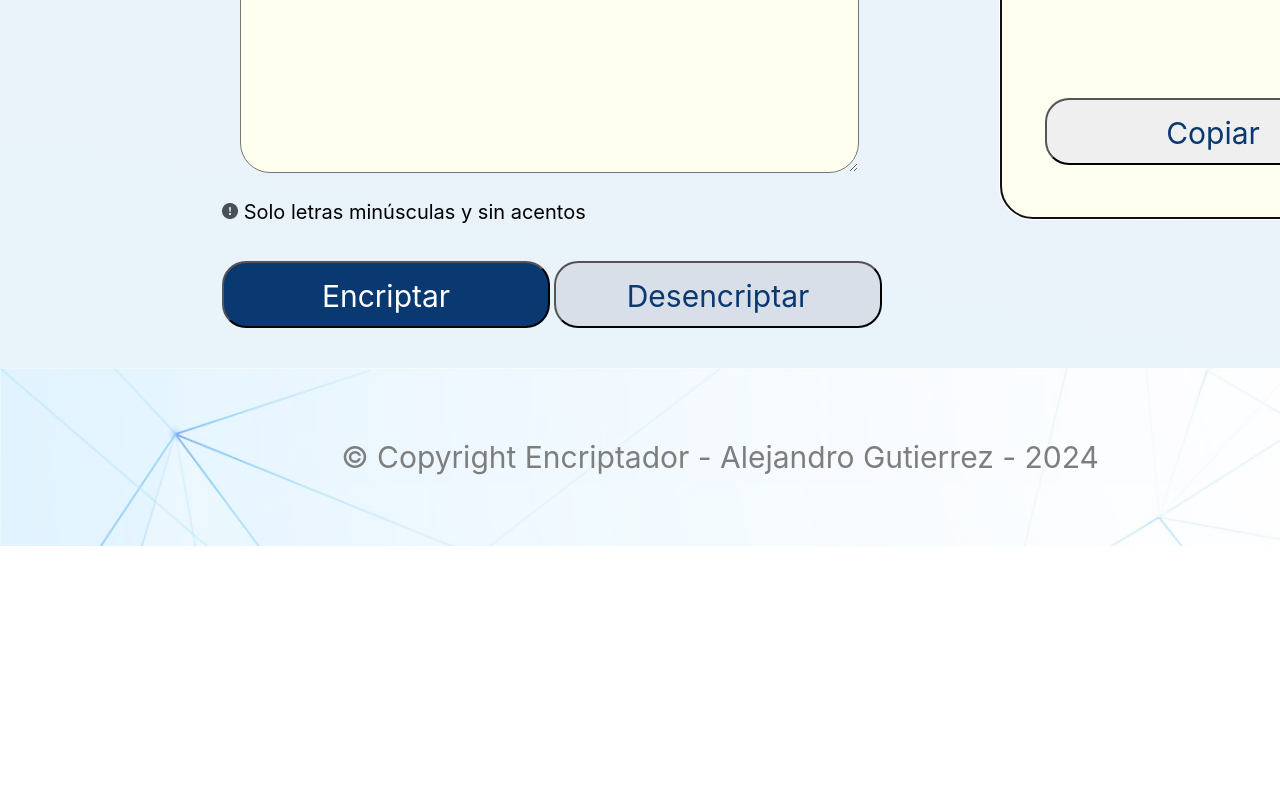
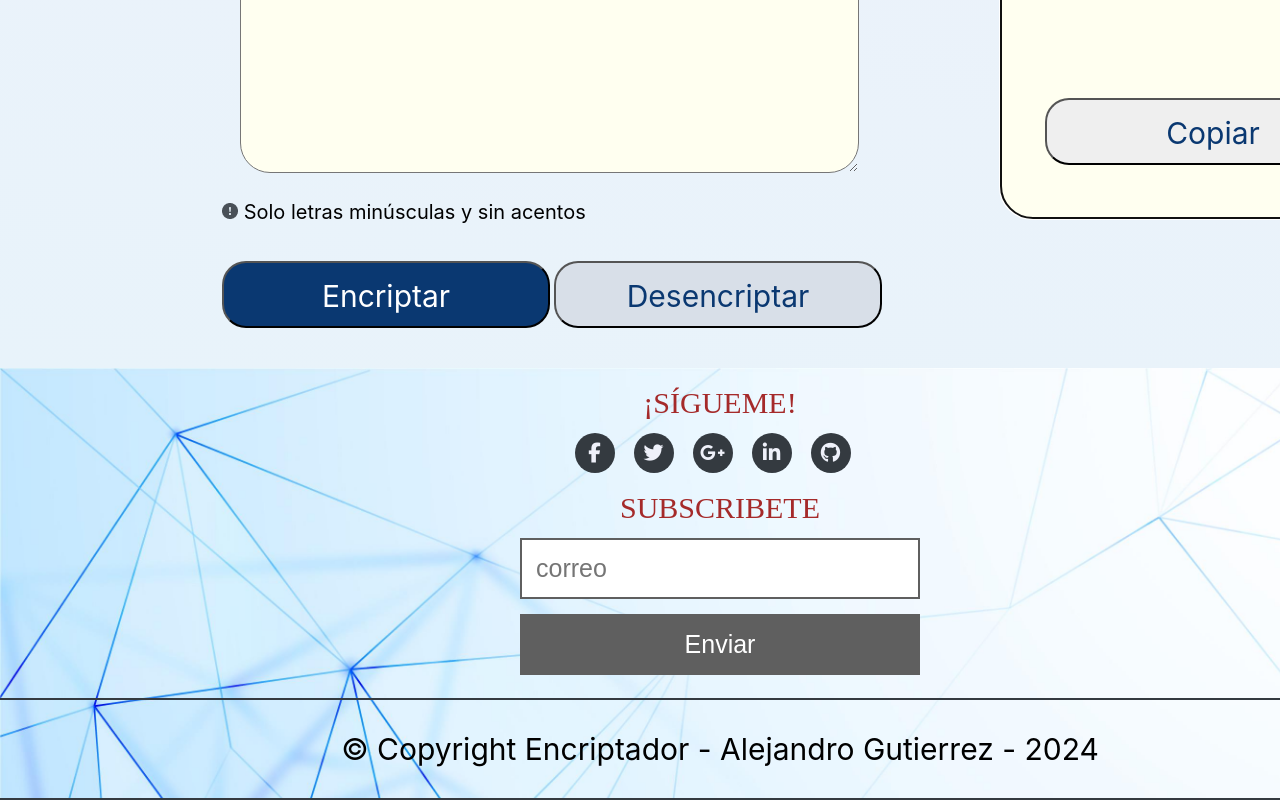
Before and after one commit to LuGutierrez29/Encriptador, a plain HTML site: page index.html in a window 1280 px wide. Shown: the part 787-1587 px from the top of the page. Before the commit the page ends 1333 px from the top, so only its background shows below. Drawn offline with Linux system fonts and the light colour scheme.

Commit message:
integración de footer

```diff
--- a/index.html
+++ b/index.html
@@ -9,6 +9,7 @@
         <title>Encriptador</title>
         <link rel="stylesheet" href="reset.css">
         <link rel="stylesheet" href="style.css">
+        <link rel="stylesheet" href="https://cdnjs.cloudflare.com/ajax/libs/font-awesome/6.5.1/css/all.min.css" integrity="sha512-DTOQO9RWCH3ppGqcWaEA1BIZOC6xxalwEsw9c2QQeAIftl+Vegovlnee1c9QX4TctnWMn13TZye+giMm8e2LwA==" crossorigin="anonymous" referrerpolicy="no-referrer" />
 
 
     </head>
@@ -52,8 +53,32 @@
 
         </main>
 
-        <footer>
-            <p class="copyright">&copy Copyright Encriptador - Alejandro Gutierrez - 2024</p>
+        <footer class="footer">
+            <div class="container">
+                <div class="footer-link">
+                    <div class="link">
+                        <h3>¡Sígueme!</h3>
+                        <div class="socials">
+                            <a href="#"><i class="fa-brands fa-facebook-f"></i></a>
+                            <a href="#"><i class="fab fa-twitter"></i></a>
+                            <a href="#"><i class="fa-brands fa-google-plus-g"></i></a>
+                            <a href="https://www.linkedin.com/in/alejandro-gutierrez-107761259"><i class="fab fa-linkedin-in"></i></a>
+                            <a href="https://github.com/LuGutierrez29/"><i class="fab fa-github"></i></a>
+                        </div>
+                        <h3>Subscribete</h3>
+                        <form>
+                            <input type="email" placeholder="correo">
+                            <input class= "btn" type="submit" value="Enviar">
+                        </form>
+                    </div>
+                </div>
+                <hr>
+                <div class="footer-text">
+                    <p class="copyright">&copy Copyright Encriptador - Alejandro Gutierrez - 2024</p>
+                </div>
+                <hr>
+            </div>
+
         </footer>
         <script src="app.js"></script>
     </body>
--- a/style.css
+++ b/style.css
@@ -195,19 +195,100 @@ p{
     transition: 1000ms;
 }
 
+.container{
+    max-width: 1440px;
+    margin: 0 auto;
+}
 
- footer{
+.footer{
+    position: relative;
+    top: 100%;
+    padding: 20px 0 0 0;
+    background: url(img/img-fondo1.jpg);
+    background-repeat: no-repeat;
+    background-size: 100%;
+}
+
+ /* footer{
     position: relative;
     top: 100%;
     background: url(img/img-fondo1.jpg);
     background-repeat: no-repeat;
     background-size: 100%;
     padding: 40px;
-    opacity: 50%;
+
+} */
+
+.footer-link{
+    display:flex;
 }
+
+.link{
+    width: 400px;
+    margin: 0 auto;
+    text-align: center;
+}
+
+.link h3{
+    font-size: 30px;
+    color: brown;
+    text-transform: uppercase;
+    margin-bottom: 15px;
+
+}
+
+.link a:hover{
+    color: #1e878f;
+}
+
+.socials{
+    margin-bottom: 10px;
+
+}
+
+.socials a{
+    display: inline-block;
+    min-height: 40px;
+    width: 40px;
+    background-color: #343A40;
+    margin: 0 15px 10px 0;
+    text-align: center;
+    line-height: 40px;
+    border-radius: 50%;
+    color:#EFF1FA;
+    font-size: 20px;
+
+}
+
+.socials a:hover {
+    background-color: #FFFFFF;
+}
+
+form{
+    display: flex;
+    flex-direction: column;
+}
+
+input {
+    padding: 14px;
+    border: 2px solid #5f5f5f;
+    font-size: 25px;
+    margin-bottom: 15px;
+
+}
+
+.btn{
+    background-color:#5f5f5f;
+    color:#FFFFFF
+}
+
+hr{
+    border: 1px solid #343A40;
+}
+
 .copyright{
+    justify-content: space-between;
     color: #000000;
     font-size: 30px;
     text-align: center;
-    opacity: 100%;
 }
```
